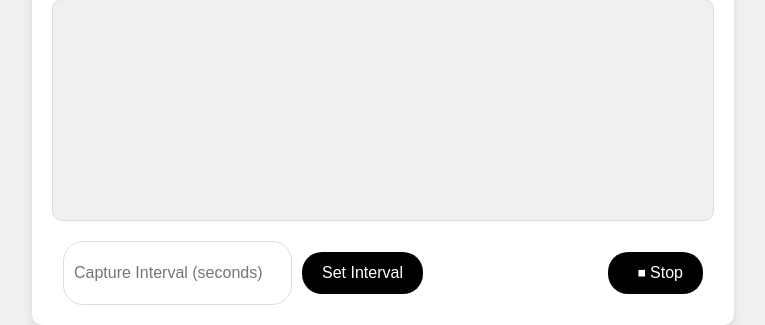
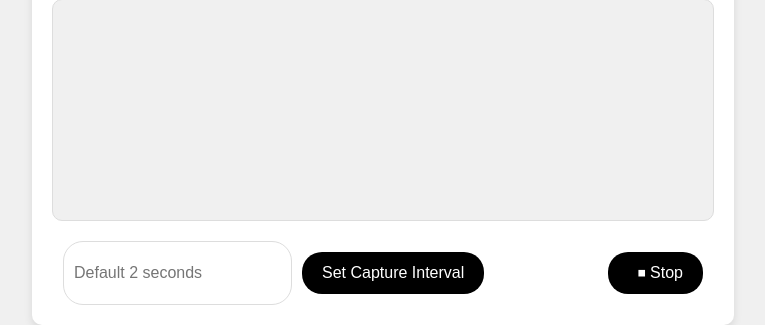
Before and after one commit to Doriandarko/DIY-Astra, a Flask app: page / in a window 1280 px wide. Shown: the part 498-823 px from the top of the page, without its empty margins (257-1022 px from the left). Run offline with Flask 3, Linux system fonts and the light colour scheme; parts of the project's set-up code (start-up, migrations or seed data) failed here and were passed over; some libraries are stand-ins or nearby versions.

Commit message:
Update index.html

```diff
--- a/templates/index.html
+++ b/templates/index.html
@@ -14,8 +14,8 @@
         <div class="text-container" id="text-container"></div>
         <div class="control-container">
             <div class="interval-container">
-                <input type="number" id="interval-input" placeholder="Capture Interval (seconds)" min="1">
-                <button onclick="setInterval()">Set Interval</button>
+                <input type="number" id="interval-input" placeholder="Default 2 seconds" min="1">
+                <button onclick="setInterval()">Set Capture Interval</button>
             </div>
             <button id="control-button" onclick="toggleApp()">
                 <span>⏹ Stop</span>
```
